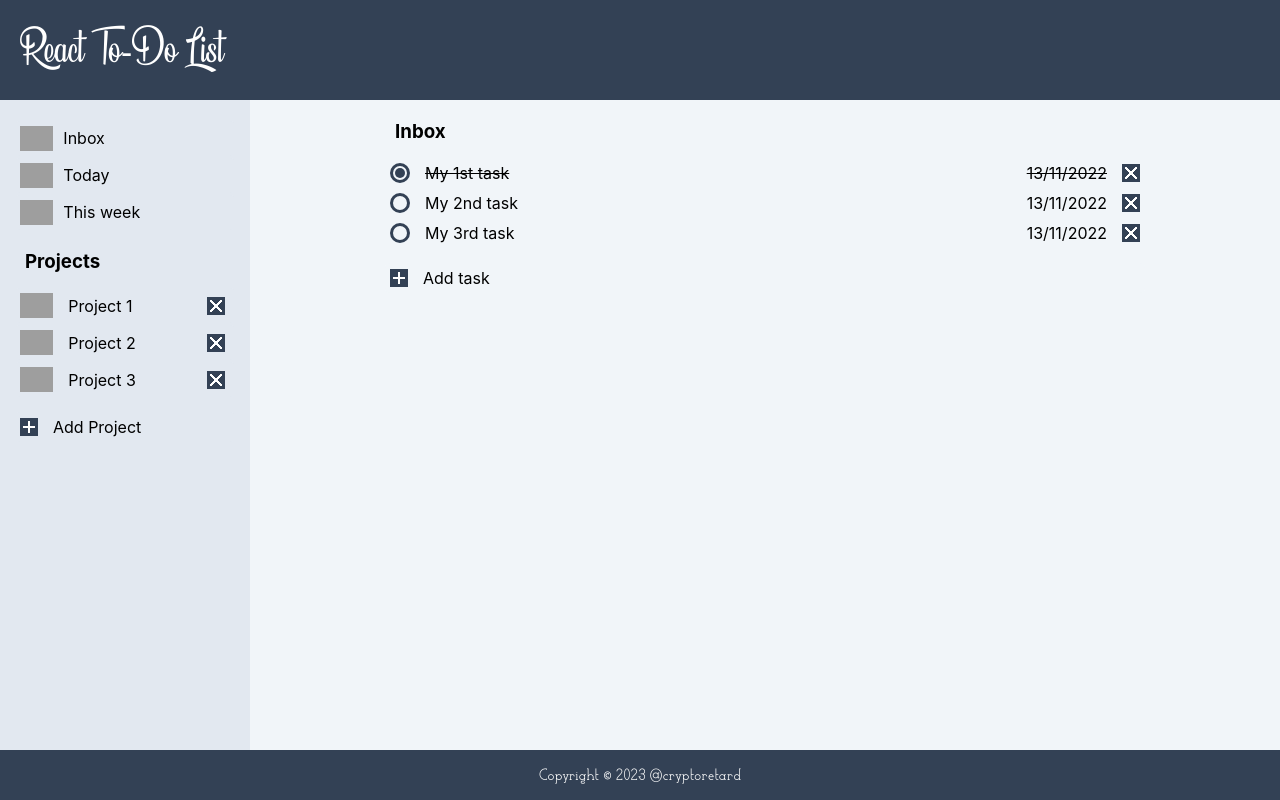
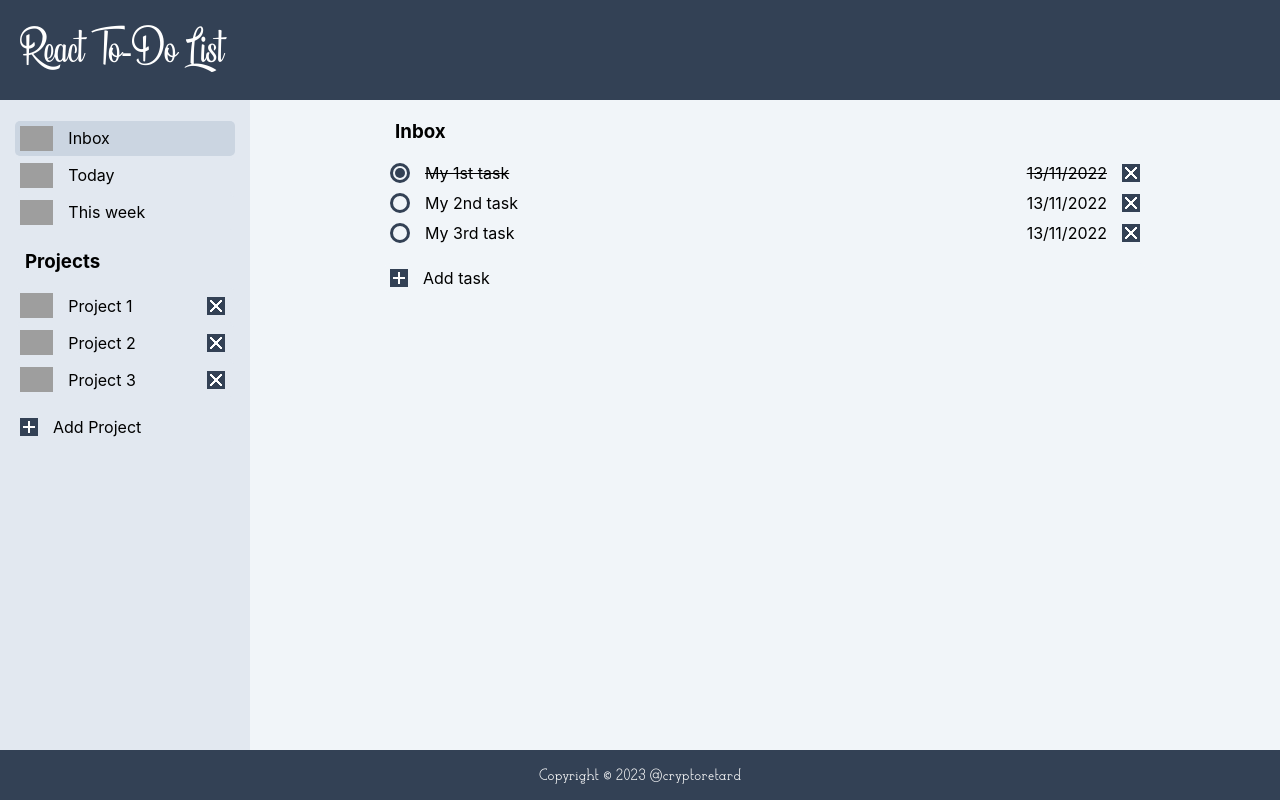
Before and after one commit to cryptoretard25/react04-todo-app, a React app: page / in a window 1280 px wide. Built offline with nearby package versions, Linux system fonts and the light colour scheme; grey boxes are pictures that could not be loaded.

Commit message:
coded one project component to all side menu items

```diff
--- a/src/App.js
+++ b/src/App.js
@@ -12,10 +12,11 @@ function Header() {
   );
 }
 
-function Sidebar({ setSource }) {
+function Sidebar({ source, setSource }) {
   const [showProjectPopup, setShowProjectPopup] = useState(false);
 
   const onProjectClick = (e) => {
+    const button = e.target.closest("button");
     const projectName = e.currentTarget.querySelector("div").textContent;
 
     if (projectName === "Today") {
@@ -31,7 +32,7 @@ function Sidebar({ setSource }) {
       today.setTasks(temp);
     }
 
-    if (projectName === 'This week') {
+    if (projectName === "This week") {
       const thisWeek = todoBack.getProject(projectName);
       let temp = [];
       for (let project of todoBack.projects) {
@@ -50,16 +51,16 @@ function Sidebar({ setSource }) {
   return (
     <div className="sidebar">
       <div className="menu">
-        <Inbox onclick={onProjectClick} />
-        <Today onclick={onProjectClick} />
-        <ThisWeek onclick={onProjectClick} />
+        <Project onclick={onProjectClick} name={"Inbox"} source={source} />
+        <Project onclick={onProjectClick} name={"Today"} source={source} />
+        <Project onclick={onProjectClick} name={"This week"} source={source} />
       </div>
       <div className="projects">
         <h3>Projects</h3>
         <div className="projects-list">
-          <Project name={"Project 1"}  />
-          <Project name={"Project 2"}  />
-          <Project name={"Project 3"}  />
+          <Project name={"Project 1"} />
+          <Project name={"Project 2"} />
+          <Project name={"Project 3"} />
         </div>
         <div className="project-menu">
           {showProjectPopup ? (
@@ -103,15 +104,15 @@ function Footer() {
   return <div className="footer">Copyright © 2023 @cryptoretard</div>;
 }
 
-function Project({ name, onclick }) {
-  return (
-    <button className="project" onClick={onclick}>
-      <img src="./img/list-box-outline.svg" alt="" />
-      <div className="project-name">{name}</div>
-      <div id="x"></div>
-    </button>
-  );
-}
+// function Project({ name, onclick }) {
+//   return (
+//     <button className="project side-menu" onClick={onclick}>
+//       <img src="./img/list-box-outline.svg" alt="" />
+//       <div className="project-name">{name}</div>
+//       <div id="x"></div>
+//     </button>
+//   );
+// }
 
 function AddProject({ setShowProjectPopup }) {
   return (
@@ -150,11 +151,45 @@ function AddProjectPopup({ setShowProjectPopup }) {
   );
 }
 
-function Inbox({ onclick }) {
+function Project({ onclick, name, source }) {
+  const setActive = () => (source&&source.name === name ? "on-active" : "");
+
+  if (name === "Inbox" || name === "Today" || name === "This week") {
+    const lowerCase =
+      name === "This week" ? name.substring(5) : name.toLowerCase();
+
+    return (
+      <button
+        onClick={onclick}
+        className={`project side-menu ${setActive()}`}
+        id={`${lowerCase}-btn`}
+      >
+        <img src={`./img/${lowerCase}.svg`} alt="" />
+        <div>{name}</div>
+      </button>
+    );
+  } else {
+    return (
+      <button className={`project side-menu ${setActive()}`} onClick={onclick}>
+        <img src="./img/list-box-outline.svg" alt="" />
+        <div className="project-name">{name}</div>
+        <div id="x"></div>
+      </button>
+    );
+  }
+}
+
+function Inbox({ onclick, name, source }) {
+  const setActive = () => (source.name === name ? "on-active" : "");
+
   return (
-    <button onClick={onclick} className="inbox side-menu" id="inbox-btn">
+    <button
+      onClick={onclick}
+      className={`inbox side-menu ${setActive()}`}
+      id="inbox-btn"
+    >
       <img src="./img/inbox.svg" alt="" />
-      <div>Inbox</div>
+      <div>{name}</div>
     </button>
   );
 }
@@ -162,7 +197,7 @@ function Inbox({ onclick }) {
 function Today({ onclick }) {
   return (
     <button onClick={onclick} className="today side-menu" id="today-btn">
-      <img src="./img/calendar-today.svg" alt="" />
+      <img src="./img/today.svg" alt="" />
       <div>Today</div>
     </button>
   );
@@ -294,7 +329,7 @@ function App() {
   return (
     <>
       <Header />
-      <Sidebar setSource={setCurrentProject} />
+      <Sidebar source={currentProject} setSource={setCurrentProject} />
       <Main source={currentProject} />
       <Footer />
     </>
--- a/src/style.css
+++ b/src/style.css
@@ -251,6 +251,10 @@ h3 {
   background-color: var(--stale-300);
 }
 
+.on-active{
+  background-color: var(--stale-300);
+}
+
 .side-menu > img,
 .project > img {
   height: 2.5rem;
@@ -258,7 +262,6 @@ h3 {
 
 .project {
   display: flex;
-  background-color: var(--stale-200);
   width: 100%;
   padding-right: 10px;
   cursor: pointer;
```
Also changed, not shown: src/img/today.svg (renamed from src/img/calendar-today.svg), src/img/week.svg (renamed from src/img/calendar-week.svg), 3 other files (tests, documents, lock files or other folders).
